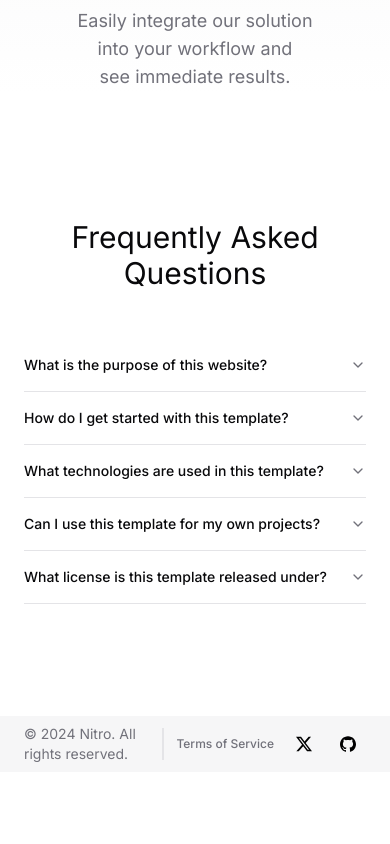
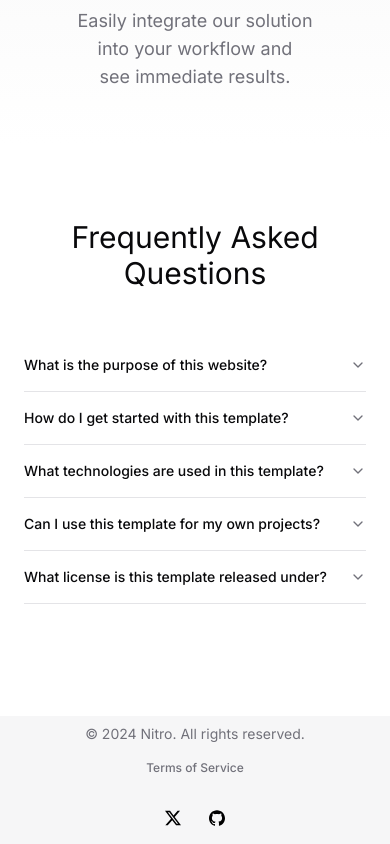
Before and after one commit to eddedd88/nextjs-template, a Next.js app: page / in a window 390 px wide. Shown: the part 1490-2334 px from the top of the page. Before the commit the page ends 2262 px from the top, so only its background shows below. Built offline with nearby package versions, Linux system fonts and the light colour scheme.

Commit message:
Refactor Footer component layout for improved responsiveness and alignment

```diff
--- a/src/app/(website)/footer.tsx
+++ b/src/app/(website)/footer.tsx
@@ -5,9 +5,11 @@ import { COMPANY_NAME } from '@/constants'
 export function Footer() {
   return (
     <footer className='bg-secondary/80 py-2'>
-      <div className='container flex items-center justify-between text-sm text-muted-foreground'>
-        <div className='flex items-center gap-4 divide-x-2'>
-          <p>&copy; 2024 {COMPANY_NAME}. All rights reserved.</p>
+      <div className='container flex flex-col gap-4 text-sm text-muted-foreground sm:flex-row sm:items-center sm:justify-between'>
+        <div className='flex flex-col items-center gap-2 sm:flex-row sm:gap-4 sm:divide-x-2'>
+          <p className='text-center sm:text-left'>
+            &copy; 2024 {COMPANY_NAME}. All rights reserved.
+          </p>
           <div>
             <Button
               variant='link'
@@ -19,7 +21,7 @@ export function Footer() {
             </Button>
           </div>
         </div>
-        <div className='flex items-center gap-2'>
+        <div className='flex items-center justify-center gap-2'>
           <SocialLink href='https://x.com/eddedd77'>
             <svg
               role='img'
```
